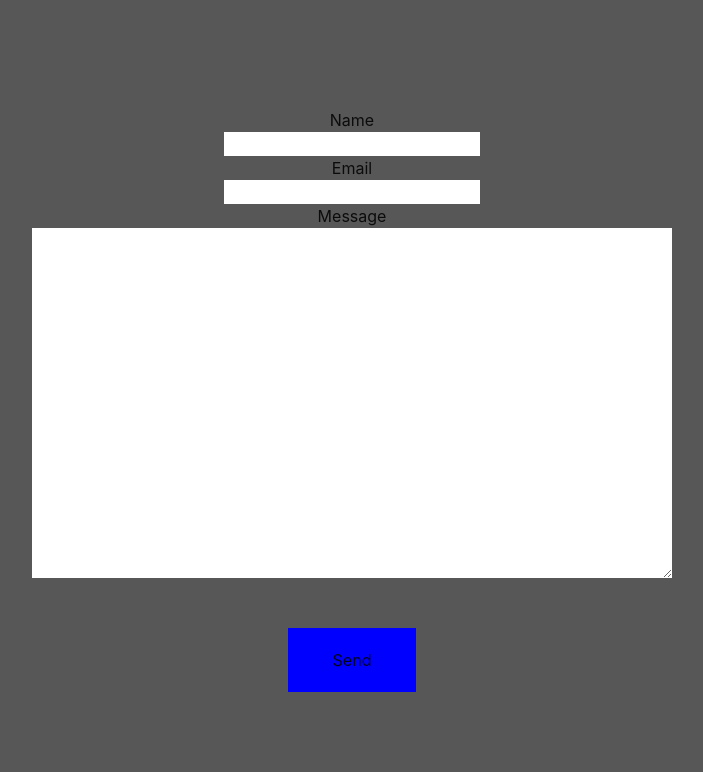
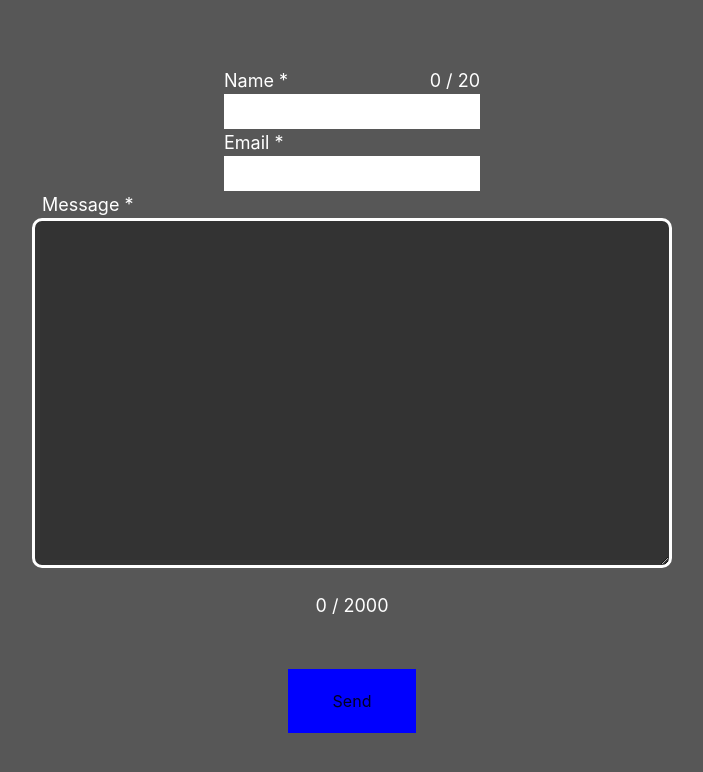
Before and after one commit to gburgazliev/voleyball-team, a React (Vite) app in the folder my-app/: page /contact in a window 1280 px wide. Shown: the top 772 px of the page, without its empty margins (288-991 px from the left). Built offline with nearby package versions, Linux system fonts and the light colour scheme; no server answers.

Commit message:
add field checks and style

```diff
--- a/my-app/src/components/contactUsPage/ContactUsPage.jsx
+++ b/my-app/src/components/contactUsPage/ContactUsPage.jsx
@@ -1,7 +1,9 @@
-import { Flex, Box, Input, Textarea, Button, FormControl,
+import {
+  Flex, Box, Input, Textarea, Button, FormControl,
   FormLabel,
   FormErrorMessage,
-    FormHelperText, } from "@chakra-ui/react"
+  FormHelperText, Alert, AlertIcon
+} from "@chakra-ui/react"
 import { auth } from "../../../firebase/firebase-config"
 import { useAuth } from "../../context/AuthContext";
 import { useState, useEffect } from "react";
@@ -11,17 +13,25 @@ import ReCAPTCHA from "react-google-recaptcha";
 import { useRef } from "react";
 import axios from "axios";
 import './contactUsPage.css';
+import { set } from "firebase/database";
 
 
 
 
 const ContactUsPage = () => {
   const [user, setUser] = useState(null);
-    const {captchaVal ,setCaptchaVal} = useState(null);
+  const [captchaVal, setCaptchaVal] = useState(null);
   const [email, setEmail] = useState('');
-    const [title, setTitle] = useState('');
+  const [name, setName] = useState('');
   const [content, setContent] = useState('');
+  const [captchaError, setCaptchaError] = useState(false);
+  const [formError, setFormError] = useState(false);
+  const [isValidName, setIsValidName] = useState(false);
+  const [isValidEmail, setIsValidEmail] = useState(false);
+  const nameLengthLimit = 20;
+  const contentLengthLimit = 2000;
   const form = useRef();
+
 
 
 
@@ -33,11 +43,40 @@ const ContactUsPage = () => {
 
   }, [])
 
+  const handleContentChange = (e) => {
+    if (e.target.value.length <= contentLengthLimit) {
+      setContent(e.target.value)
+    }
+  }
 
-    const handleFormSubmit = async (e) => {
+  const handleNameChange = (e) => {
+    if (e.target.value.length <= nameLengthLimit) {
+      setName(e.target.value)
+    }
+  }
 
+  const handleFormSubmit = (e) => {
+    e.preventDefault();
 
-            e.preventDefault();
+    if (!captchaVal) {
+      setCaptchaError(true);
+      setTimeout(() => {
+        setCaptchaError(false);
+      }, 3000);
+      return;
+    } else if (!name || !email || !content) {
+      setFormError(true);
+      setTimeout(() => {
+        setFormError(false);
+      }, 3000);
+      return;
+    } else if ( name.length < 3 || name.length > 20) {
+      setIsValidName(true);
+      setTimeout(() => {
+        setIsValidName(false);
+      }, 3000);
+      return;
+    }
 
     emailjs
       .sendForm('service_b0qofo6', 'template_1ea313o', form.current, {
@@ -51,29 +90,60 @@ const ContactUsPage = () => {
           console.log('FAILED...', error.text);
         },
       );
+}
 
-    }
+
   return (
     <Flex direction='column' w='100%' h='100%' justify='space-evenly' align='center'>
-           <form className="form" ref={form} disabled={!captchaVal} onSubmit={handleFormSubmit}>
-      <label>Name</label>
-      <input id="username" type="text" name="user_name" />
-      <label>Email</label>
-      <input id='email' type="email" name="user_email" />
-      <label>Message</label>
-      <textarea id="content" name="message" />
+
+       <form className="form" ref={form}  onSubmit={handleFormSubmit}>
+        <div className="nameContainer">
+           <label id='nameLabel'>Name *</label>
+         <label id='nameLabelCounter'>{name.length} / {nameLengthLimit}</label>
+        </div>
+
+        <input id="username" type="text" name="user_name" value={name} onChange={handleNameChange} />
+
+
+         <div className="emailContainer">
+            <label>Email *</label>
+         </div>
+        <input id='email' type="email" name="user_email" value={email} onChange={((e) => setEmail(e.target.value))} />
+        <div className="contentContainer">
+           <label>Message *  </label>
+        </div>
+
+        <textarea id="content"  name="message" value={content} onChange={handleContentChange} />
+        <br />
+        <label > {content.length} / {contentLengthLimit}</label>
         <button id='send' type="submit" value="Send" > Send</button>
       </form>
+      {captchaError && (
+        <Alert status='error' variant='solid' w='20%' h='10%' alignSelf='flex-end' >
+          <AlertIcon />
+          Captcha is required!
+        </Alert>
+      )}
+      {formError && (
+        <Alert status='error' variant='solid' w='20%' h='10%' alignSelf='flex-end' >
+          <AlertIcon />
+          All fields should be filled!
+        </Alert>
+      )}
+
+
       <ReCAPTCHA
         alignSelf='flex-start'
 
         sitekey="6LcTDg0qAAAAAIBTo6i6tCEgpVdr6ZT9Rn0zDMEI"
         size="normal"
-            onChange={(token) => { setCaptchaVal(token)}}
+        onChange={setCaptchaVal}
       />
+
+
 
     </Flex>
   )
+
 }
-
 export default ContactUsPage;
--- a/my-app/src/components/contactUsPage/contactUsPage.css
+++ b/my-app/src/components/contactUsPage/contactUsPage.css
@@ -9,19 +9,33 @@
     height: 100%;
     overflow: hidden;
 
+
 }
+
+
 
 #content {
     color: white;
+padding-right: 5%;
+padding-left: 5%;
+padding-top: 2%;
+padding-bottom: 2%;
+   height: 25%;
+    background-color: #333;
+    border-radius: 10px;
+
+    border: 3px solid white;
 
 }
 
 #username {
     color:white;
+    height: 5%;
 }
 
 #email {
     color: white;
+    height: 5%;
 }
 
 #send {
@@ -29,8 +43,53 @@
     padding: 20px;
     background-color: blue;
     width: 10%;
+}
+
+#send:hover {
+    background-color: #333;
+    color: white;
+    cursor: pointer;
+}
+
+label {
+    color: white;
+    font-size: large;
+}
+
+#nameLabelCounter {
+    margin-left: 12%;
 
 }
+.nameContainer {
+    display: flex;
+    flex-direction: row;
+    justify-content: space-between;
+    align-items: center;
+
+    width: 20%;
+
+}
+
+.emailContainer {
+    display: flex;
+    flex-direction: row;
+    justify-content: space-between;
+    align-items: center;
+
+    width: 20%;
+
+}
+
+.contentContainer {
+    display: flex;
+    flex-direction: row;
+    justify-content: space-between;
+    align-items: center;
+    padding-left: 10px;
+    width: 50%;
+
+}
+
 
 @media (min-width: 461px) {
 
```
Lines whose indentation alone changed are shown as unchanged.
